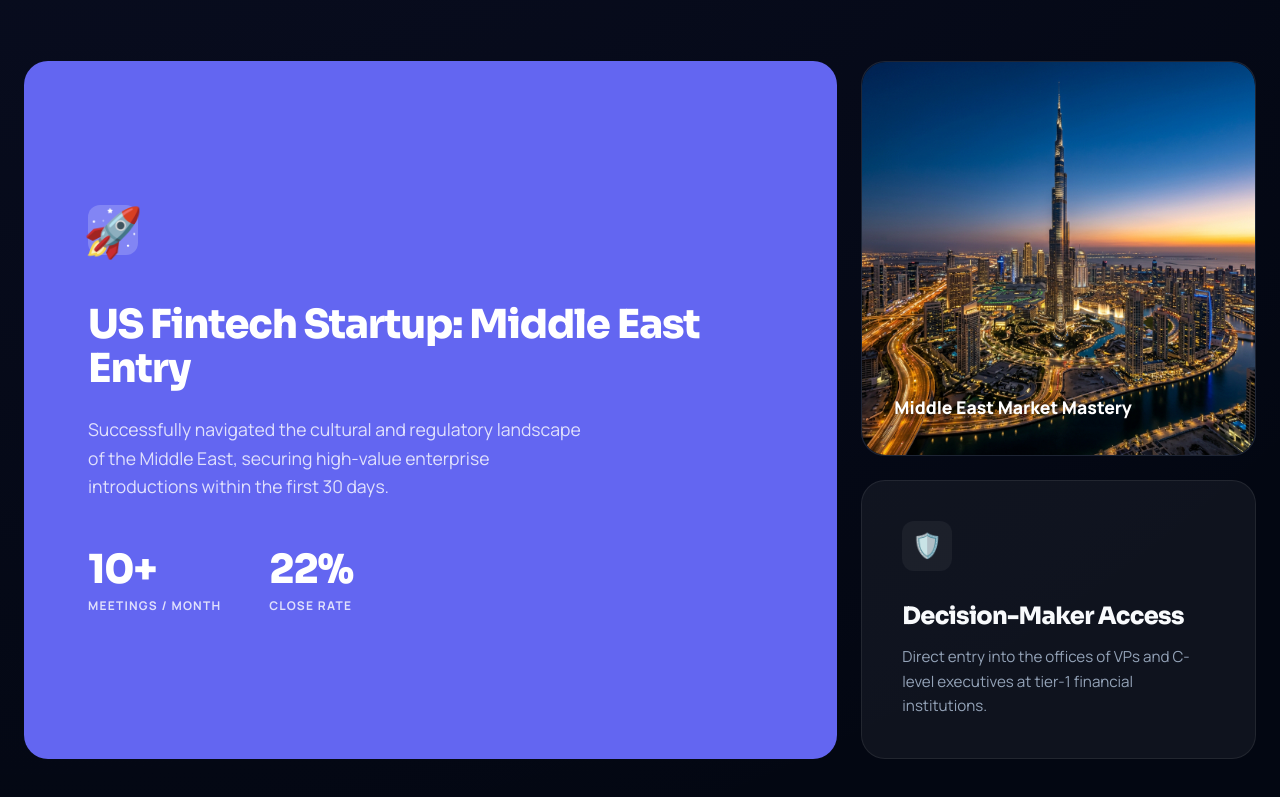
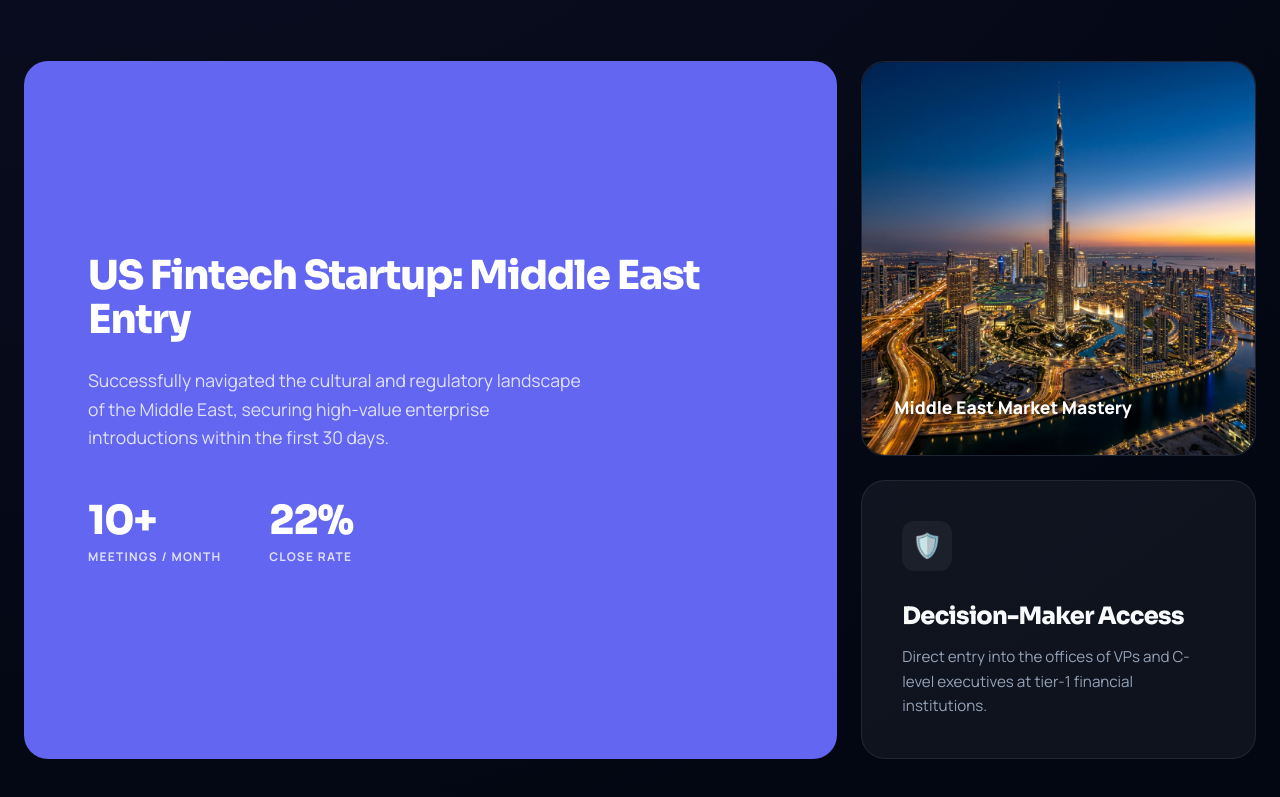
Before and after one commit to rahul2214/mvbryt, a website: page about.html in a window 1280 px wide. Shown: the part 959-1756 px from the top of the page. Drawn offline with Linux system fonts and the light colour scheme.

Commit message:
Update about.html

```diff
--- a/about.html
+++ b/about.html
@@ -65,7 +65,7 @@
             <div class="bento-grid reveal">
                 <!-- Main Case Study Card -->
                 <div class="bento-card bg-blue span-2-cols span-2-rows" style="justify-content: center; padding: 4rem;">
-                    <div class="icon-box" style="font-size: 3rem; margin-bottom: 3rem;">🚀</div>
+
                     <h3 style="color: white; font-size: 2.5rem; margin-bottom: 1.5rem;">US Fintech Startup: Middle East Entry</h3>
                     <p style="font-size: 1.1rem; max-width: 500px;">Successfully navigated the cultural and regulatory landscape of the Middle East, securing high-value enterprise introductions within the first 30 days.</p>
 
```
